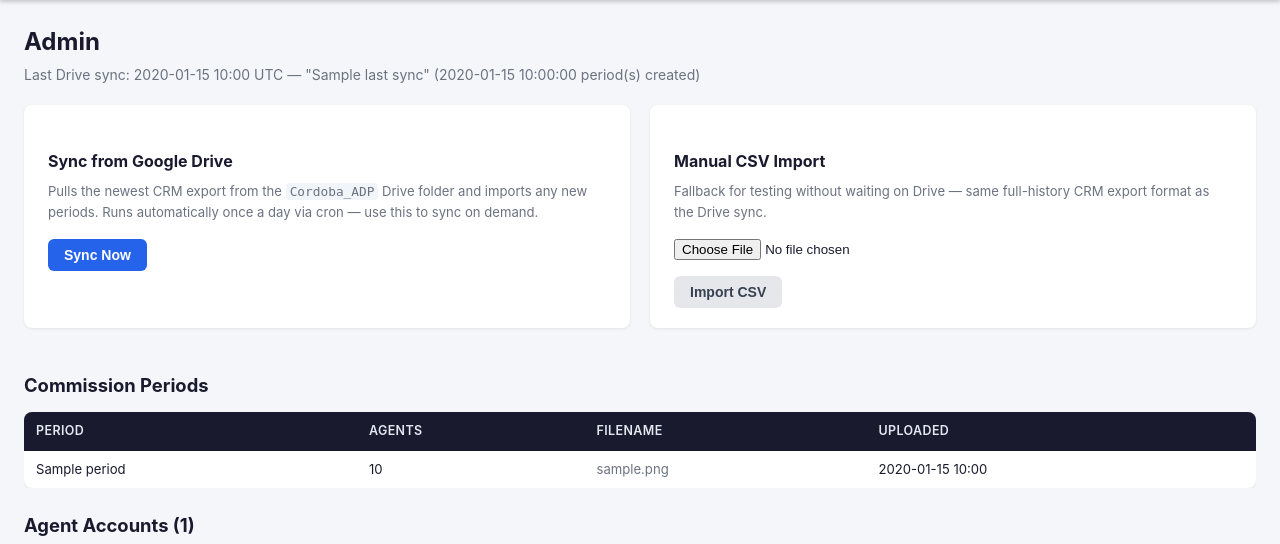
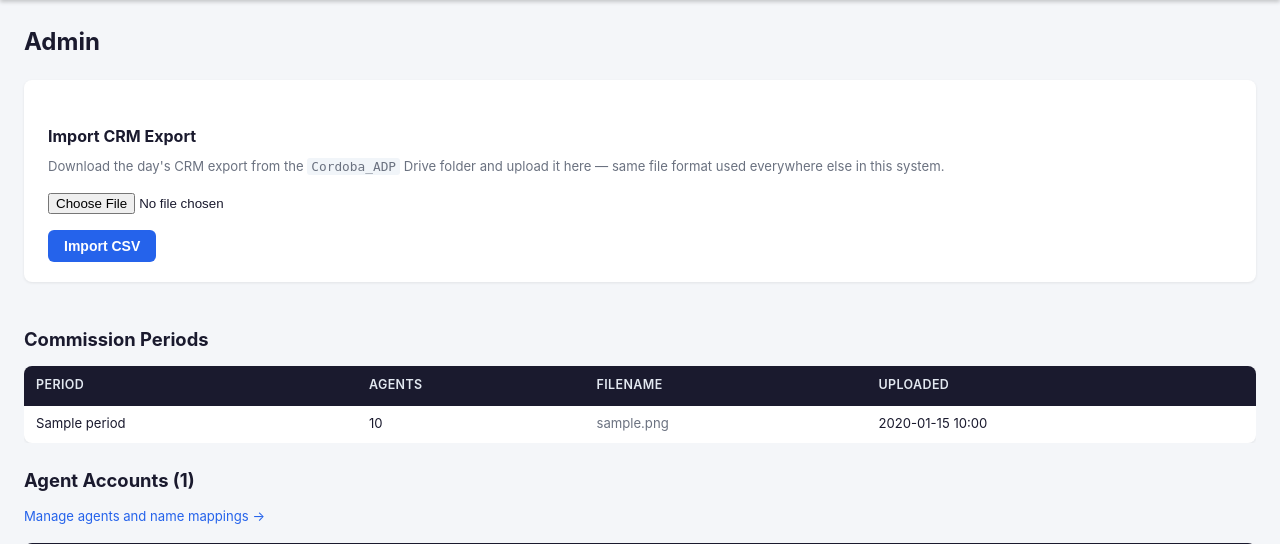
Before and after one commit to pixelme1369/Comission_ADP, a Flask app: template agent_portal/agent_portal/templates/admin_dashboard.html in a window 1280 px wide. Shown: the part 56-600 px from the top of the page. Run offline with Flask 3, Linux system fonts and the light colour scheme; tables that the repository leaves empty hold one stand-in row (values such as "Sample post"); the template is opened without the code that fills it: values that come from a table or form of the project are taken from there, most other values are stand-ins (such as "Sample title", 1, 10 or a date in 2020).

Commit message:
Switch default setup to manual CRM import (Option B)
Removes the Vercel Cron entry (nothing to schedule without Drive creds),
hides the "Sync from Google Drive" admin card unless GOOGLE_SERVICE_ACCOUNT_JSON
is actually set, and renames the fallback card to "Import CRM Export" as the
primary way to bring in data — no Google Cloud project needed. Automatic
Drive sync (Option A) stays in the codebase and can be re-enabled later per
the README without any rebuilding.

```diff
--- a/agent_portal/agent_portal/routes_admin.py
+++ b/agent_portal/agent_portal/routes_admin.py
@@ -17,7 +17,11 @@ def dashboard():
     periods = CommissionPeriod.query.order_by(CommissionPeriod.period_label.desc()).all()
     agents = Agent.query.order_by(Agent.display_name).all()
     last_sync = SyncedFile.query.order_by(SyncedFile.synced_at.desc()).first()
-    return render_template("admin_dashboard.html", periods=periods, agents=agents, last_sync=last_sync)
+    drive_configured = bool(current_app.config.get("GOOGLE_SERVICE_ACCOUNT_JSON"))
+    return render_template(
+        "admin_dashboard.html", periods=periods, agents=agents, last_sync=last_sync,
+        drive_configured=drive_configured,
+    )
 
 
 @bp.route("/sync", methods=["POST"])
--- a/agent_portal/agent_portal/templates/admin_dashboard.html
+++ b/agent_portal/agent_portal/templates/admin_dashboard.html
@@ -4,6 +4,7 @@
 {% block content %}
 <div class="page-header">
   <h1>Admin</h1>
+  {% if drive_configured %}
   <p class="muted">
     {% if last_sync %}
       Last Drive sync: {{ last_sync.synced_at.strftime('%Y-%m-%d %H:%M UTC') }} — "{{ last_sync.drive_file_name }}" ({{ last_sync.periods_created }} period(s) created)
@@ -11,9 +12,11 @@
       No Drive sync has run yet.
     {% endif %}
   </p>
+  {% endif %}
 </div>
 
 <div class="upload-grid">
+  {% if drive_configured %}
   <div class="card upload-card">
     <h2>Sync from Google Drive</h2>
     <p class="form-hint">Pulls the newest CRM export from the <code>Cordoba_ADP</code> Drive folder and imports any new periods. Runs automatically once a day via cron — use this to sync on demand.</p>
@@ -21,15 +24,16 @@
       <button type="submit" class="btn btn-primary">Sync Now</button>
     </form>
   </div>
+  {% endif %}
 
   <div class="card upload-card">
-    <h2>Manual CSV Import</h2>
-    <p class="form-hint">Fallback for testing without waiting on Drive — same full-history CRM export format as the Drive sync.</p>
+    <h2>Import CRM Export</h2>
+    <p class="form-hint">Download the day's CRM export from the <code>Cordoba_ADP</code> Drive folder and upload it here — same file format used everywhere else in this system.</p>
     <form method="post" action="{{ url_for('admin.upload_csv') }}" enctype="multipart/form-data">
       <div class="form-group">
         <input type="file" name="csv_file" accept=".csv" required>
       </div>
-      <button type="submit" class="btn btn-secondary">Import CSV</button>
+      <button type="submit" class="btn btn-primary">Import CSV</button>
     </form>
   </div>
 </div>
```
Also changed, not shown: agent_portal/README.md, agent_portal/vercel.json.
